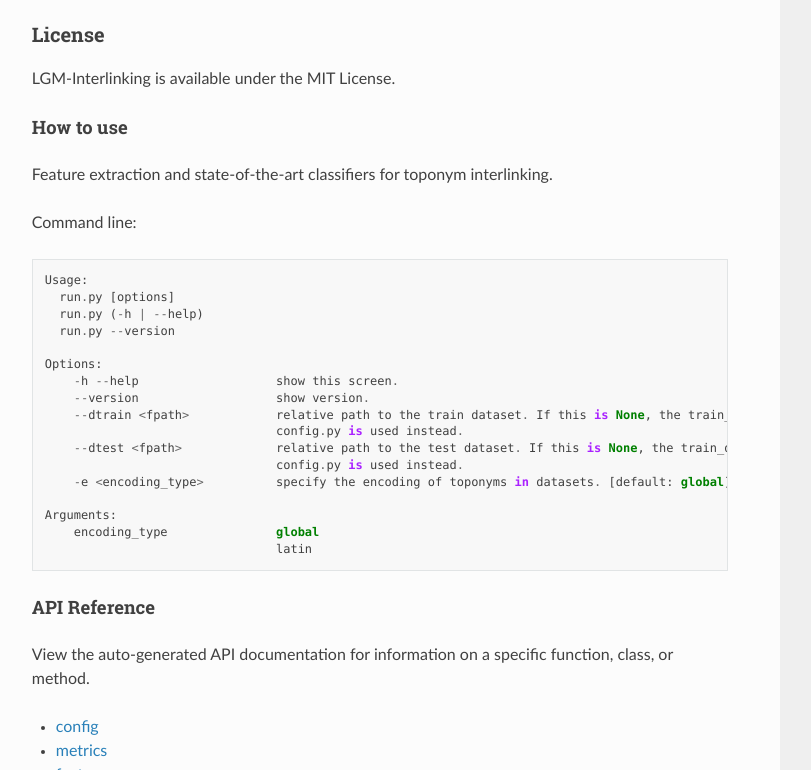
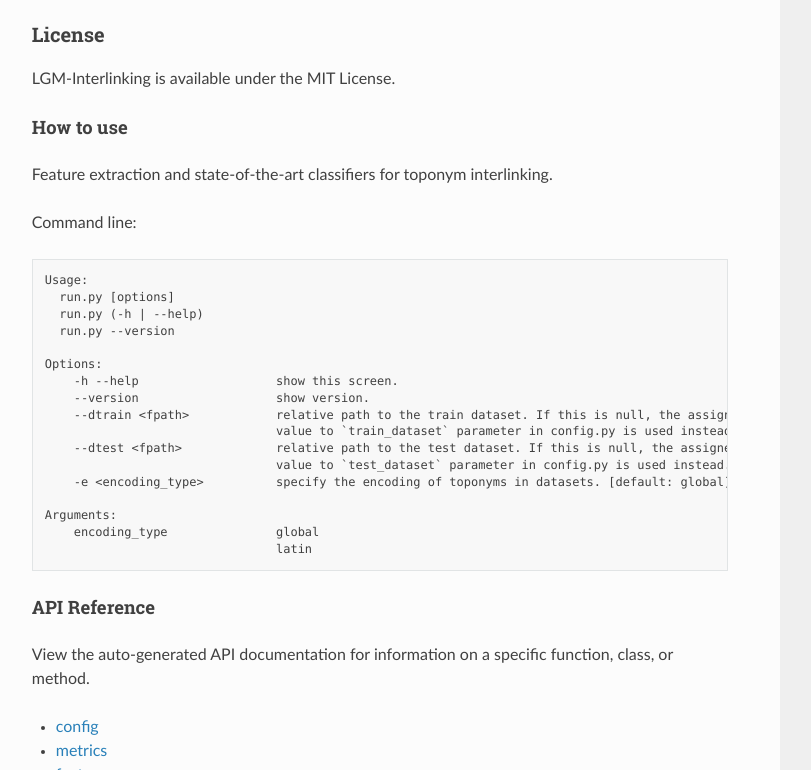
Before and after one commit to LinkGeoML/LGM-Interlinking, a plain HTML site: page docs/index.html in a window 1280 px wide. Shown: the part 1245-2015 px from the top of the page, without its empty margins (320-1131 px from the left). Drawn offline with Linux system fonts and the light colour scheme.

Commit message:
Minor changes in sphinx's docstrings and synced docs folder.

```diff
--- a/docs/index.html
+++ b/docs/index.html
@@ -165,7 +165,7 @@ the <a class="reference external" href="https://github.com/ruipds/Toponym-Matchi
 <h3>Setup procedure<a class="headerlink" href="#setup-procedure" title="Permalink to this headline">¶</a></h3>
 <p>Download the latest version from the <a class="reference external" href="https://github.com/LinkGeoML/LGM-Interlinking.git">GitHub repository</a>, change to the main
 directory and run:</p>
-<div class="highlight-bash notranslate"><div class="highlight"><pre><span></span>pip install -r pip_requirements.txt
+<div class="code bash highlight-default notranslate"><div class="highlight"><pre><span></span><span class="n">pip</span> <span class="n">install</span> <span class="o">-</span><span class="n">r</span> <span class="n">pip_requirements</span><span class="o">.</span><span class="n">txt</span>
 </pre></div>
 </div>
 <p>It should install all the required libraries automatically (<em>scikit-learn, numpy, pandas etc.</em>).</p>
@@ -191,23 +191,23 @@ work, which is under the MIT license.</p>
 <span id="how-to-use"></span><h4>How to use<a class="headerlink" href="#module-run" title="Permalink to this headline">¶</a></h4>
 <p>Feature extraction and state-of-the-art classifiers for toponym interlinking.</p>
 <p>Command line:</p>
-<div class="highlight-default notranslate"><div class="highlight"><pre><span></span><span class="n">Usage</span><span class="p">:</span>
-  <span class="n">run</span><span class="o">.</span><span class="n">py</span> <span class="p">[</span><span class="n">options</span><span class="p">]</span>
-  <span class="n">run</span><span class="o">.</span><span class="n">py</span> <span class="p">(</span><span class="o">-</span><span class="n">h</span> <span class="o">|</span> <span class="o">--</span><span class="n">help</span><span class="p">)</span>
-  <span class="n">run</span><span class="o">.</span><span class="n">py</span> <span class="o">--</span><span class="n">version</span>
+<div class="highlight-default notranslate"><div class="highlight"><pre><span></span>Usage:
+  run.py [options]
+  run.py (-h | --help)
+  run.py --version
 
-<span class="n">Options</span><span class="p">:</span>
-    <span class="o">-</span><span class="n">h</span> <span class="o">--</span><span class="n">help</span>                   <span class="n">show</span> <span class="n">this</span> <span class="n">screen</span><span class="o">.</span>
-    <span class="o">--</span><span class="n">version</span>                   <span class="n">show</span> <span class="n">version</span><span class="o">.</span>
-    <span class="o">--</span><span class="n">dtrain</span> <span class="o">&lt;</span><span class="n">fpath</span><span class="o">&gt;</span>            <span class="n">relative</span> <span class="n">path</span> <span class="n">to</span> <span class="n">the</span> <span class="n">train</span> <span class="n">dataset</span><span class="o">.</span> <span class="n">If</span> <span class="n">this</span> <span class="ow">is</span> <span class="kc">None</span><span class="p">,</span> <span class="n">the</span> <span class="n">train_dataset</span> <span class="n">parameter</span> <span class="ow">in</span>
-                                <span class="n">config</span><span class="o">.</span><span class="n">py</span> <span class="ow">is</span> <span class="n">used</span> <span class="n">instead</span><span class="o">.</span>
-    <span class="o">--</span><span class="n">dtest</span> <span class="o">&lt;</span><span class="n">fpath</span><span class="o">&gt;</span>             <span class="n">relative</span> <span class="n">path</span> <span class="n">to</span> <span class="n">the</span> <span class="n">test</span> <span class="n">dataset</span><span class="o">.</span> <span class="n">If</span> <span class="n">this</span> <span class="ow">is</span> <span class="kc">None</span><span class="p">,</span> <span class="n">the</span> <span class="n">train_dataset</span> <span class="n">parameter</span> <span class="ow">in</span>
-                                <span class="n">config</span><span class="o">.</span><span class="n">py</span> <span class="ow">is</span> <span class="n">used</span> <span class="n">instead</span><span class="o">.</span>
-    <span class="o">-</span><span class="n">e</span> <span class="o">&lt;</span><span class="n">encoding_type</span><span class="o">&gt;</span>          <span class="n">specify</span> <span class="n">the</span> <span class="n">encoding</span> <span class="n">of</span> <span class="n">toponyms</span> <span class="ow">in</span> <span class="n">datasets</span><span class="o">.</span> <span class="p">[</span><span class="n">default</span><span class="p">:</span> <span class="k">global</span><span class="p">]</span><span class="o">.</span>
+Options:
+    -h --help                   show this screen.
+    --version                   show version.
+    --dtrain &lt;fpath&gt;            relative path to the train dataset. If this is null, the assigned
+                                value to `train_dataset` parameter in config.py is used instead.
+    --dtest &lt;fpath&gt;             relative path to the test dataset. If this is null, the assigned
+                                value to `test_dataset` parameter in config.py is used instead.
+    -e &lt;encoding_type&gt;          specify the encoding of toponyms in datasets. [default: global].
 
-<span class="n">Arguments</span><span class="p">:</span>
-    <span class="n">encoding_type</span>               <span class="k">global</span>
-                                <span class="n">latin</span>
+Arguments:
+    encoding_type               global
+                                latin
 </pre></div>
 </div>
 </div>
```
Also changed, not shown: docs/searchindex.js, 2 other files.
